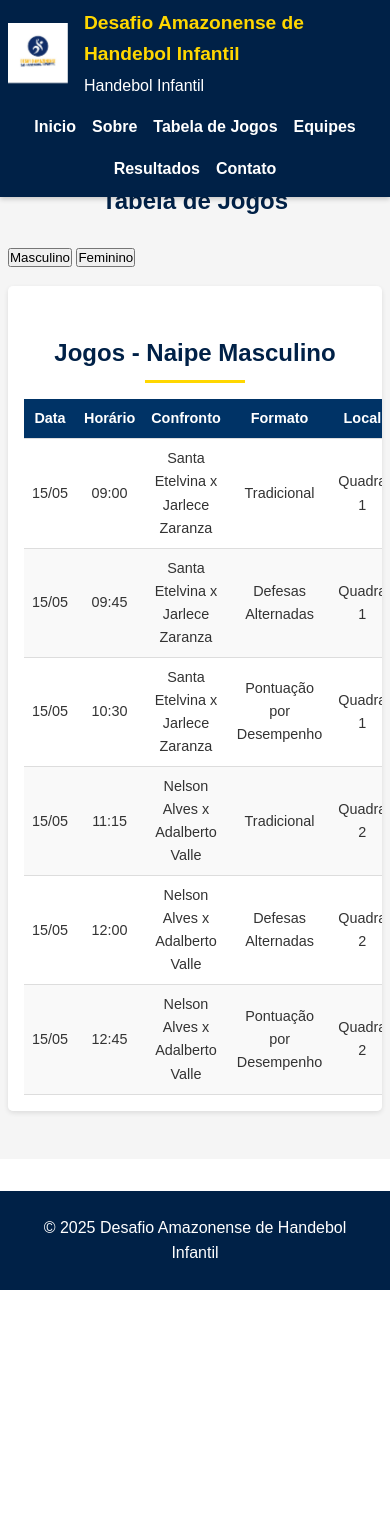
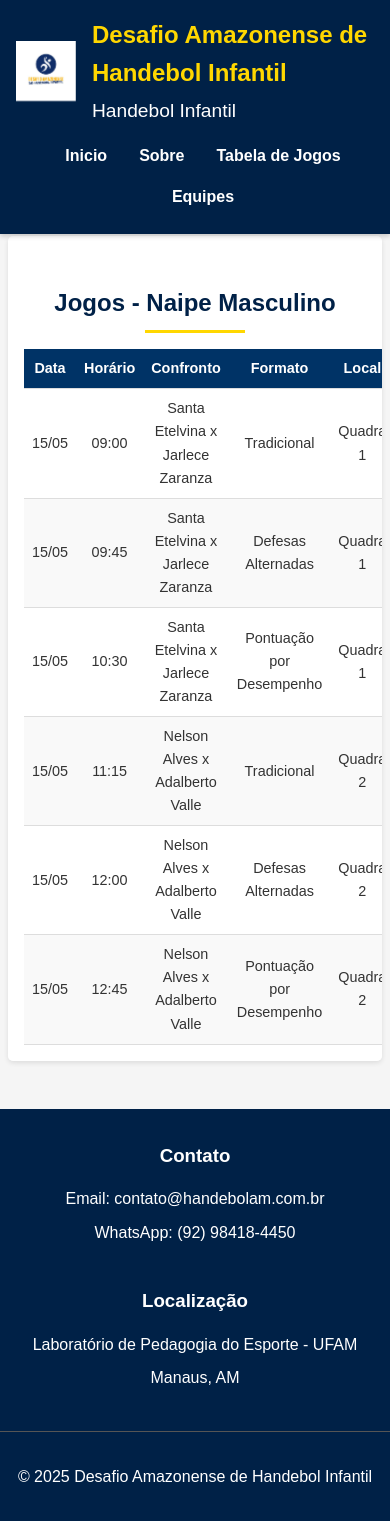
Before and after one commit to sergiogarcez/handebol_challenge, a plain HTML site: page pages/jogos.html in a window 390 px wide. Before the commit the page ends 1290 px from the top, so only its background shows below. Drawn offline with Linux system fonts and the light colour scheme.

Commit message:
Feat: Implemented the footer and header nav in a modularized way

```diff
--- /dev/null
+++ b/components/header.html
@@ -0,0 +1,30 @@
+<!DOCTYPE html>
+<html lang="en">
+<head>
+    <meta charset="UTF-8">
+    <meta name="viewport" content="width=device-width, initial-scale=1.0">
+    <title>Document</title>
+    <link rel="stylesheet" href="../css/header.css">
+</head>
+<body>
+    <div class="header">
+        <div class="logo-container">
+            <img src="../assets/logo.jpg" alt="Logo" class="logo">
+            <div class="title-container">
+                <h1>Desafio Amazonense de Handebol Infantil</h1>
+                <h2>Handebol Infantil</h2>
+            </div>
+        </div>
+
+        <nav class="main-nav">
+            <ul>
+                <li onclick="location.href='/'"><a>Inicio</a></li>
+                <li onclick="location.href='<path>/pages/sobre.html'"><a>Sobre</a></li>
+                <li onclick="location.href='<path>/pages/jogos.html'"><a>Tabela de Jogos</a></li>
+                <li onclick="location.href='<path>/pages/equipes.html'"><a>Equipes</a></li>
+            </ul>
+        </nav>
+    </div>
+
+</body>
+</html>
--- /dev/null
+++ b/components/rodape.html
@@ -0,0 +1,21 @@
+<head>
+    <link rel="stylesheet" href="../css/rodape.css">
+</head>
+    <footer class="footer-container">
+        <div class="footer-content">
+            <div class="footer-section">
+                <h3>Contato</h3>
+                <p>Email: contato@handebolam.com.br</p>
+                <p>WhatsApp: (92) 98418-4450</p>
+            </div>
+
+            <div class="footer-section">
+                <h3>Localização</h3>
+                <p>Laboratório de Pedagogia do Esporte - UFAM</p>
+                <p>Manaus, AM</p>
+            </div>
+        </div>
+        <div class="footer-bottom">
+            <p>© 2025 Desafio Amazonense de Handebol Infantil</p>
+        </div>
+    </footer>
--- /dev/null
+++ b/css/header.css
@@ -0,0 +1,149 @@
+/* ====================== */
+/* CSS VARIABLES */
+/* ====================== */
+/* Define global color variables used throughout the site */
+:root {
+    --dark-blue: #002147;
+    --medium-blue: #003366;
+    --yellow: #FFD700;
+    --white: #FFFFFF;
+    --gray:  #575656;
+}
+
+/* ====================== */
+/* GLOBAL STYLES */
+/* ====================== */
+/* Reset and base styles for all elements */
+* {
+    margin: 0;
+    padding: 0;
+    box-sizing: border-box;
+    font-family: 'Arial', sans-serif;
+}
+
+/* ====================== */
+/* PAGE BODY */
+/* ====================== */
+/* Base styles for the page body */
+body {
+    line-height: 1.6;
+    color: #333;
+    background-color: var(--white);
+    padding-top: 100px; /* Space for fixed header */
+}
+
+.header {
+    background-color: var(--dark-blue);
+    color: var(--white);
+    padding: 1rem;
+    position: fixed;
+    width: 100%;
+    top: 0;
+    z-index: 1000;
+    display: flex;
+    justify-content: space-between;
+    align-items: center;
+    box-shadow: 0 2px 5px rgba(0,0,0,0.2);
+}
+
+/* Container for logo and title */
+.logo-container {
+    display: flex;
+    align-items: center;
+}
+
+/* Logo image styles */
+.logo {
+    height: 60px;
+    margin-right: 1rem;
+}
+
+/* ====================== */
+/* HEADER TITLE */
+/* ====================== */
+/* Main title in header */
+.title-container h1 {
+    font-size: 1.5rem;
+    margin-bottom: 0.2rem;
+    color: var(--yellow);
+}
+
+/* Subtitle in header */
+.title-container h2 {
+    font-size: 1.2rem;
+    font-weight: normal;
+    color: var(--white);
+}
+
+/* ====================== */
+/* NAVIGATION */
+/* ====================== */
+/* Main navigation menu */
+.main-nav ul {
+    display: flex;
+    list-style: none;
+}
+
+/* Navigation menu items */
+.main-nav li {
+    margin-left: 1.5rem;
+}
+
+/* Navigation links */
+.main-nav a {
+    color: var(--white);
+    font-weight: bold;
+    transition: color 0.3s ease, transform 0.3s ease; /* Suavidade */
+}
+
+/* Navigation link styles */
+.main-nav a {
+    position: relative;
+    display: inline-block;
+    transition: all 0.3s ease;
+}
+
+/* Navigation link hover state */
+.main-nav a:hover {
+    color: var(--yellow);
+    transform: scale(1.1);
+    animation: pulse 0.5s ease;
+}
+
+/* Animated underline effect */
+.main-nav a::after {
+    content: '';
+    position: absolute;
+    left: 0;
+    bottom: -5px;
+    width: 0;
+    height: 3px;
+    background-color: var(--yellow);
+    transition: all 0.4s cubic-bezier(0.175, 0.885, 0.32, 1.275);
+    transform-origin: left;
+}
+
+.main-nav a:hover::after {
+    width: 100%;
+}
+
+/* Pulse animation */
+@keyframes pulse {
+    0% { transform: scale(1); }
+    50% { transform: scale(1.05); }
+    100% { transform: scale(1.1); }
+}
+
+/* Efeito de "fade-in" na logo */
+.logo {
+    opacity: 0;
+    animation: fadeIn 1s forwards;
+}
+@keyframes fadeIn {
+    from {
+        opacity: 0;
+    }
+    to {
+        opacity: 1;
+    }
+}
--- /dev/null
+++ b/css/rodape.css
@@ -0,0 +1,38 @@
+.footer-container { /* Adiciona um contêiner para o rodapé */
+    background-color: #002147;
+    color: white;
+    padding: 2rem 0;
+    margin-top: auto;
+}
+
+.footer-content { /* Estiliza o conteúdo do rodapé */
+    max-width: 1200px;
+    margin: 0 auto;
+    display: grid;
+    grid-template-columns: repeat(3, 1fr);
+    gap: 2rem;
+    padding: 0 1rem;
+}
+
+.footer-section h3 { /* Estiliza o título de cada seção */
+    color: #fff;
+    margin-bottom: 1rem;
+}
+
+.footer-section p { /* Estiliza o texto de cada seção */
+    margin: 0.5rem 0;
+}
+
+.footer-bottom {
+    text-align: center;
+    padding-top: 2rem;
+    margin-top: 2rem;
+    border-top: 1px solid #555;
+}
+
+@media (max-width: 768px) {
+    .footer-content {
+        grid-template-columns: 1fr;
+        text-align: center;
+    }
+}
--- /dev/null
+++ b/functions_components.js
@@ -0,0 +1,18 @@
+function loadRodape() {
+    fetch('../components/rodape.html')
+        .then(response => response.text())
+        .then(data => {
+            document.getElementById('footer-placeholder').innerHTML = data;
+        })
+        .catch(error => console.error('Error loading footer:', error));
+}
+
+function loadHeader(path = 'pages') {
+    fetch('../components/header.html')
+        .then(response => response.text())
+        .then(data => {
+            const headerhtml = data.replace(/<path>/g, path); /*Gambiarra para pegar o path dos navigates */
+            document.body.insertAdjacentHTML('afterbegin', headerhtml);
+        })
+        .catch(error => console.error('Error loading header:', error));
+}
--- a/pages/jogos.html
+++ b/pages/jogos.html
@@ -5,28 +5,12 @@
     <meta name="viewport" content="width=device-width, initial-scale=1.0">
     <title>Tabela de Jogos - Desafio Amazonense de Handebol Infantil</title>
     <link rel="stylesheet" href="../css/style.css">
+    <script src="../../Script.js"></script>
+    <script src="../functions_components.js"></script>
+    <script> document.addEventListener('DOMContentLoaded', loadHeader(path = ""));</script>
+    <script> document.addEventListener('DOMContentLoaded', loadRodape);</script>
 </head>
 <body>
-    <header class="header">
-        <div class="logo-container">
-            <img src="../assets/logo.jpg" alt="Logo" class="logo">
-            <div class="title-container">
-                <h1>Desafio Amazonense de Handebol Infantil</h1>
-                <h2>Handebol Infantil</h2>
-            </div>
-        </div>
-        <nav class="main-nav">
-            <ul>
-                <li onclick="location.href='/'"><a>Inicio</a></li>
-                <li onclick="location.href='sobre.html'"><a>Sobre</a></li>
-                <li onclick="location.href='jogos.html'"><a>Tabela de Jogos</a></li>
-                <li onclick="location.href='equipes.html'"><a>Equipes</a></li>
-                <li onclick="location.href='resultados.html'"><a>Resultados</a></li>
-                <li onclick="location.href='contato.html'"><a>Contato</a></li>
-            </ul>
-        </nav>
-    </header>
-
     <main>
         <section id="jogos" class="section">
             <h2>Tabela de Jogos</h2>
@@ -181,11 +165,9 @@
             </script>
         </section>
     </main>
-
-    <footer class="footer">
-        <p>© 2025 Desafio Amazonense de Handebol Infantil</p>
+    <footer>
+        <div id="footer-placeholder"></div>
     </footer>
 
-    <script src="../../Script.js"></script>
 </body>
 </html>
```
Also changed, not shown: index.html (+8 -26 lines), pages/contato.html (deleted, +0 -68 lines), pages/equipes.html (+5 -24 lines), pages/resultados.html (+6 -23 lines), pages/sobre.html (+6 -24 lines).
